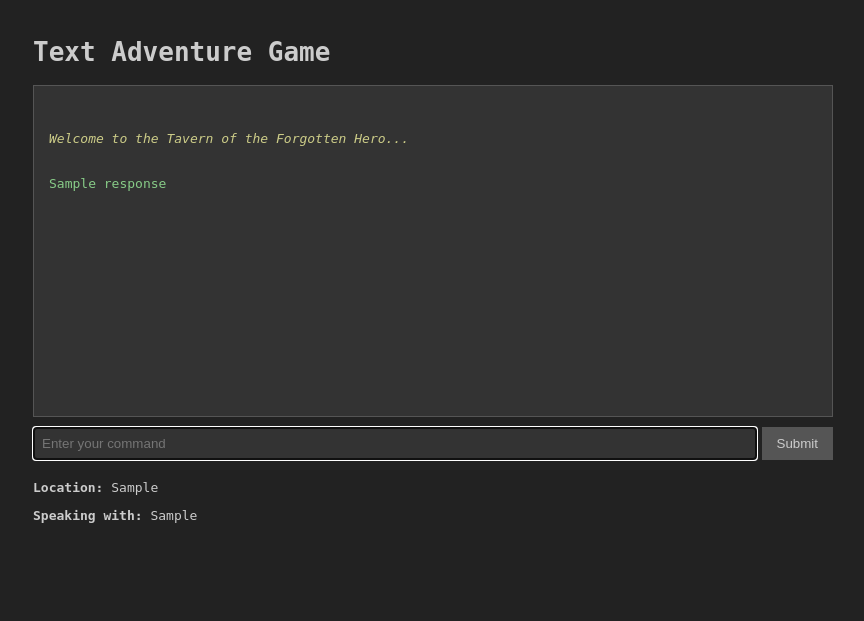
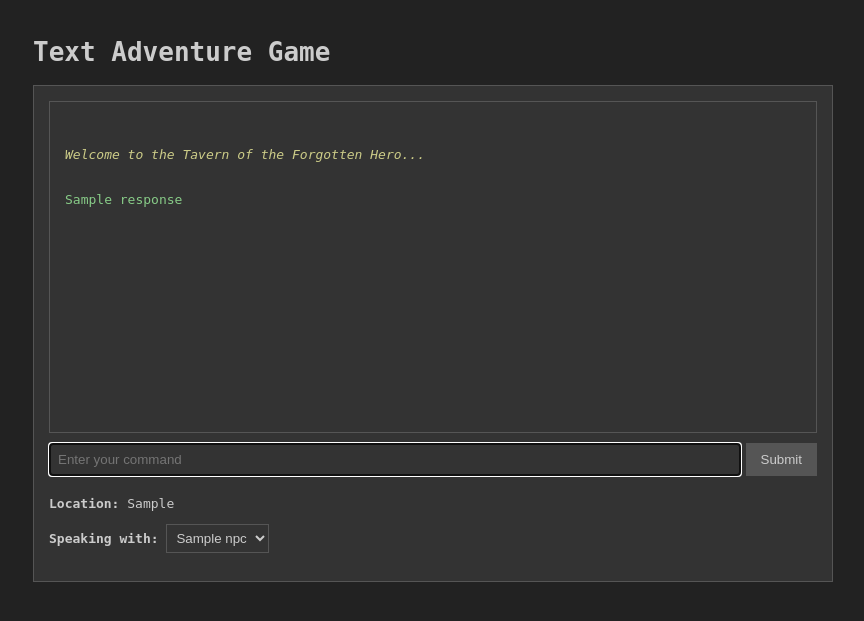
Before and after one commit to HamishHill-WK/LLMNPCProject, a Flask app: template webapp/templates/game.html in a window 1280 px wide. Shown: the top 621 px of the page, without its empty margins (207-1071 px from the left). Run offline with Flask 3, Linux system fonts and the light colour scheme; the template is opened without the code that fills it: most values are stand-ins (such as "Sample title", 1, 10 or a date in 2020).

Commit message:
Implement NPC change functionality and enhance game state management

```diff
--- a/webapp/app.py
+++ b/webapp/app.py
@@ -5,14 +5,18 @@ import prompt_engine as pe
 import requests
 import json
 import datetime
+import memory_manager
 
 app = Flask(__name__)
 app.secret_key = 'your_secret_key'
+
+Mem_manager = memory_manager.MemoryManager(max_short_term=5)
 
 # Simple game state
 game_state = {
     'current_location': 'tavern',
     'current_npc': 'tavernkeeper',
+    'all_characters': [],
     'inventory': []
 }
 
@@ -26,6 +30,24 @@ def game():
 
     return render_template('game.html', response=response, game_state=game_state)
 
+@app.route('/api/change_npc', methods=['POST'])
+def change_npc():
+    try:
+        data = request.json
+        if not data or 'npc_id' not in data:
+            return jsonify({"error": "Missing NPC ID"}), 400
+
+        npc_id = data['npc_id']
+
+        game_state['current_npc'] = npc_id
+
+        return jsonify({
+            "game_state": game_state
+        })
+    except Exception as e:
+        print(f"Error: {e}")
+        return jsonify({"error": str(e)}), 500
+
 @app.route('/api/interact', methods=['POST'])
 def api_interact():
     """API endpoint for AJAX interactions"""
@@ -36,14 +58,6 @@ def api_interact():
 
         player_input = data['player_input']
 
-        # # Simple response for testing
-        # if player_input.lower() == 'hello':
-        #     response = "Greetings, traveler! Welcome to the tavern."
-        # elif player_input.lower() == 'look':
-        #     response = "You see a cozy tavern with a few patrons. The tavernkeeper is wiping down the counter."
-        # else:
-        #     response = f"The tavernkeeper nods at your words: '{player_input}'"
-
         prompt = player_input.strip()
         data = {
             "model": "deepseek-r1:7b",  # Match the Ollama model name
@@ -52,7 +66,7 @@ def api_interact():
             "max_tokens" : 50
         }
 
-        data["prompt"] = pe.add_system_prompt(data)
+        data["prompt"] = pe.add_system_prompt(data, game_state)
 
         # Save prompt to a text file
         timestamp = datetime.datetime.now().strftime("%Y%m%d-%H%M%S")
@@ -69,6 +83,8 @@ def api_interact():
 
         response_json = response.json()
 
+        Mem_manager.add_interaction(game_state['current_npc'], player_input, response_json.get('response', 'No response'), game_state)
+
         print(response_json)
 
         generated_text = response_json.get('response', 'No response')
@@ -82,6 +98,7 @@ def api_interact():
         return jsonify({"error": str(e)}), 500
 
 if __name__ == '__main__':
+    game_state['all_characters'] = pe.load_characters()
     if os.environ.get('WERKZEUG_RUN_MAIN') == 'true':
         webbrowser.open('http://127.0.0.1:5001')
     app.run(debug=True, port=5001)
--- a/webapp/prompt_engine.py
+++ b/webapp/prompt_engine.py
@@ -103,10 +103,11 @@ PREVIOUS INTERACTIONS:
 
 The player says to you: "{player_input}"
 
+If the player asks a question or makes a request, you should respond in character based on the previous interactions and knowledge in the text provided above.
 Respond in character as {character['name']}, using your established speech pattern and personality. Keep your response brief (1-3 sentences).\n
 Give your response in the following format:
-Dialogue: "Your response here"
-Actions: Describe any actions or reactions here
+{character['name']} Dialogue output: "Character response here"
+Character Actions: Describe any actions or reactions here
 """
 
     return prompt
--- /dev/null
+++ b/webapp/static/css/style.css
@@ -0,0 +1,49 @@
+body {
+    font-family: monospace;
+    max-width: 800px;
+    margin: 0 auto;
+    padding: 20px;
+    background-color: #222;
+    color: #ccc;
+}
+#game-output {
+    background-color: #333;
+    border: 1px solid #555;
+    padding: 15px;
+    height: 300px;
+    overflow-y: scroll;
+    margin-bottom: 10px;
+    white-space: pre-wrap;
+}
+#input-form {
+    display: flex;
+}
+#player-input {
+    flex-grow: 1;
+    background-color: #333;
+    border: 1px solid #555;
+    padding: 8px;
+    color: #ccc;
+}
+#game-container{
+    background-color: #333;
+    border: 1px solid #555;
+    padding: 15px;
+}
+button {
+    background-color: #555;
+    color: #ccc;
+    border: none;
+    padding: 8px 15px;
+    margin-left: 5px;
+}
+.npc-response {
+    color: #88cc88;
+}
+.player-input {
+    color: #8888ff;
+}
+.system-message {
+    color: #cccc88;
+    font-style: italic;
+}
--- a/webapp/templates/game.html
+++ b/webapp/templates/game.html
@@ -2,55 +2,11 @@
 <html>
 <head>
     <title>Simple Game</title>
-    <style>
-        body {
-            font-family: monospace;
-            max-width: 800px;
-            margin: 0 auto;
-            padding: 20px;
-            background-color: #222;
-            color: #ccc;
-        }
-        #game-output {
-            background-color: #333;
-            border: 1px solid #555;
-            padding: 15px;
-            height: 300px;
-            overflow-y: scroll;
-            margin-bottom: 10px;
-            white-space: pre-wrap;
-        }
-        #input-form {
-            display: flex;
-        }
-        #player-input {
-            flex-grow: 1;
-            background-color: #333;
-            border: 1px solid #555;
-            padding: 8px;
-            color: #ccc;
-        }
-        button {
-            background-color: #555;
-            color: #ccc;
-            border: none;
-            padding: 8px 15px;
-            margin-left: 5px;
-        }
-        .npc-response {
-            color: #88cc88;
-        }
-        .player-input {
-            color: #8888ff;
-        }
-        .system-message {
-            color: #cccc88;
-            font-style: italic;
-        }
-    </style>
+    <link rel="stylesheet" href="{{ url_for('static', filename='css/style.css') }}">
 </head>
 <body>
     <h1>Text Adventure Game</h1>
+    <div id="game-container">
         <div id="game-output">
             <div class="system-message">Welcome to the Tavern of the Forgotten Hero...</div>
             <div class="npc-response">{{ response }}</div>
@@ -62,7 +18,15 @@
 
         <div style="margin-top: 20px;">
             <p><strong>Location:</strong> {{ game_state.current_location }}</p>
-        <p><strong>Speaking with:</strong> {{ game_state.current_npc }}</p>
+            <p>
+                <strong>Speaking with:</strong>
+                <select id="npc-dropdown" style="background-color: #333; color: #ccc; border: 1px solid #555; padding: 5px;" onchange="changeNPC(this.value)">
+                    {% for npc in game_state.all_characters %}
+                        <option value="{{ npc }}" {% if npc == game_state.current_npc %}selected{% endif %}>{{ npc }}</option>
+                    {% endfor %}
+                </select>
+            </p>
+        </div>
     </div>
 
     <script>
@@ -83,6 +47,25 @@
             messageDiv.textContent = message;
             outputDiv.appendChild(messageDiv);
             scrollToBottom();
+        }
+
+        function changeNPC(npc) {
+            fetch('/api/change_npc', {
+                method: 'POST',
+                headers: {
+                    'Content-Type': 'application/json',
+                },
+                body: JSON.stringify({ npc_id: npc }),
+            })
+            .then(response => response.json())
+            .then(data => {
+                // Add NPC response
+                addMessage(`NPC changed to ${npc}`, 'system-message');
+            })
+            .catch(error => {
+                console.error('Error:', error);
+                addMessage('Error communicating with the server.', 'system-message');
+            });
         }
 
         // Handle form submission with AJAX
```
Lines whose indentation alone changed are shown as unchanged.
